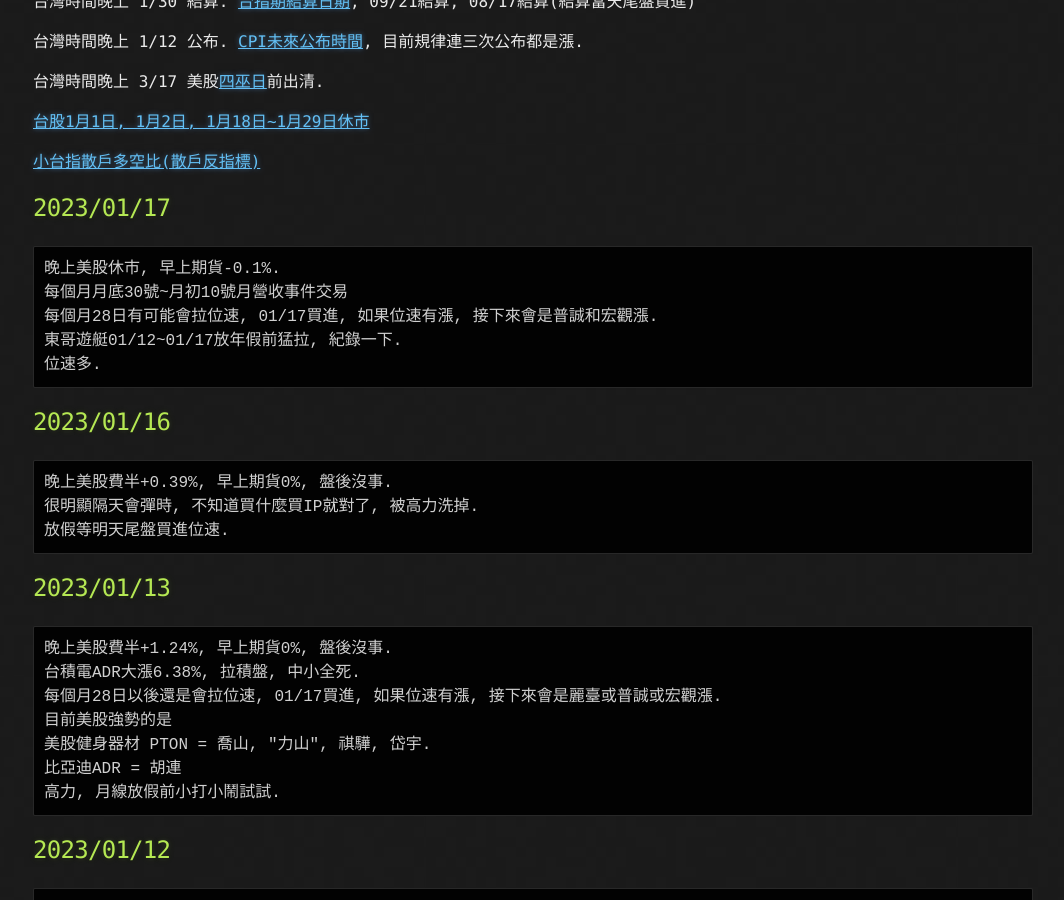
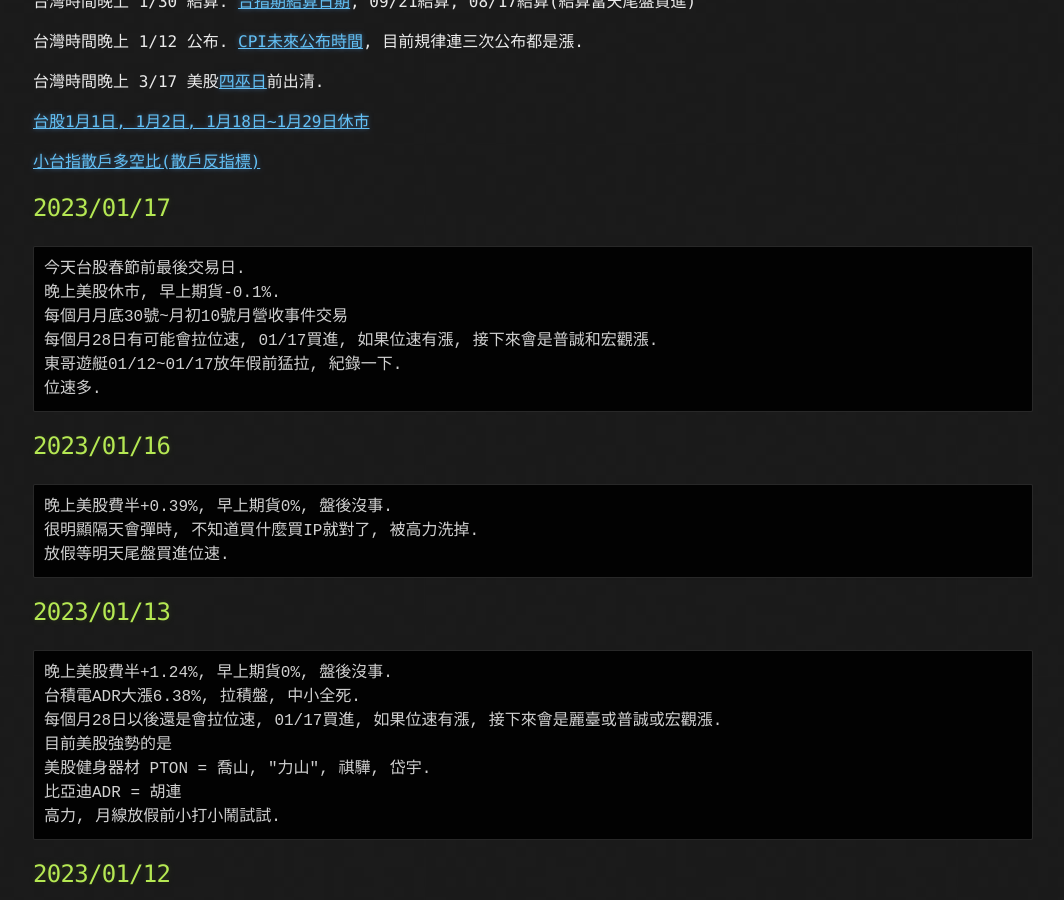
Before and after one commit to lepg5487/Stock_God, a Jekyll site: the page built from index.md, in a window 1280 px wide and 900 px high, scrolled down 388 px. Shown: the whole window, without its empty margins (107-1171 px from the left). Built offline with Jekyll 4.4.1, drawn with Linux system fonts in a browser that asks for light colours; our own code applies the rules of GitHub Pages for plain Markdown files.

Commit message:
Update index.md

````diff
--- a/index.md
+++ b/index.md
@@ -20,6 +20,7 @@ layout: testlayouts
 
 ## 2023/01/17
 ```
+今天台股春節前最後交易日.
 晚上美股休市, 早上期貨-0.1%.
 每個月月底30號~月初10號月營收事件交易
 每個月28日有可能會拉位速, 01/17買進, 如果位速有漲, 接下來會是普誠和宏觀漲.
````
